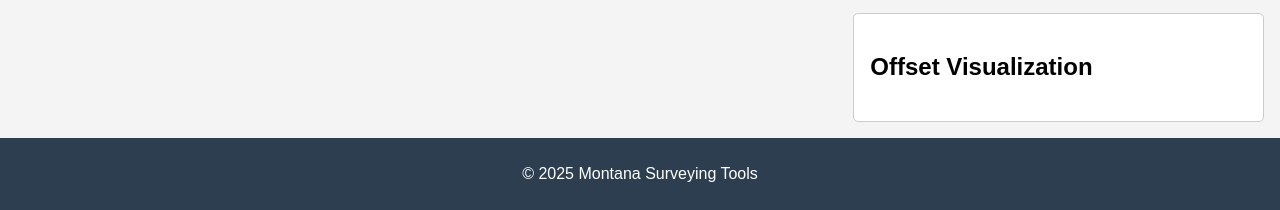
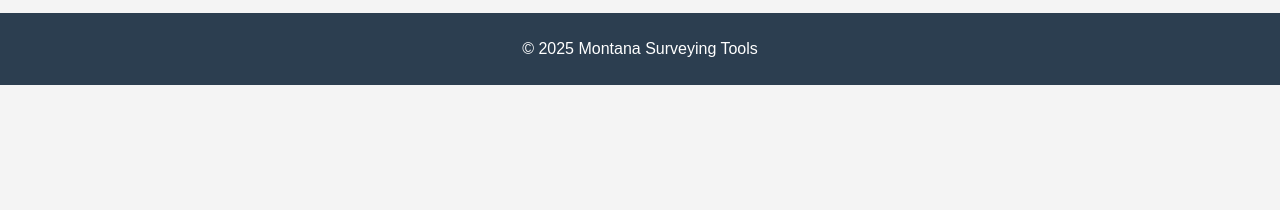
Before and after one commit to kmaharg1-ux/Search-area-, a plain HTML site: page index.html in a window 1280 px wide. Shown: the part 828-1038 px from the top of the page. After the commit the page ends 913 px from the top, so only its background shows below. Drawn offline with nearby package versions, Linux system fonts and the light colour scheme.

Commit message:
Update index.html

```diff
--- a/index.html
+++ b/index.html
@@ -51,7 +51,7 @@
         <div id="gps-output">Waiting for location...</div>
       </section>
 
-      <section id="results-section">
+      <section id="results-section" style="display: none;">
         <h2>Offset Visualization</h2>
         <div id="offset-output"></div>
       </section>
```
